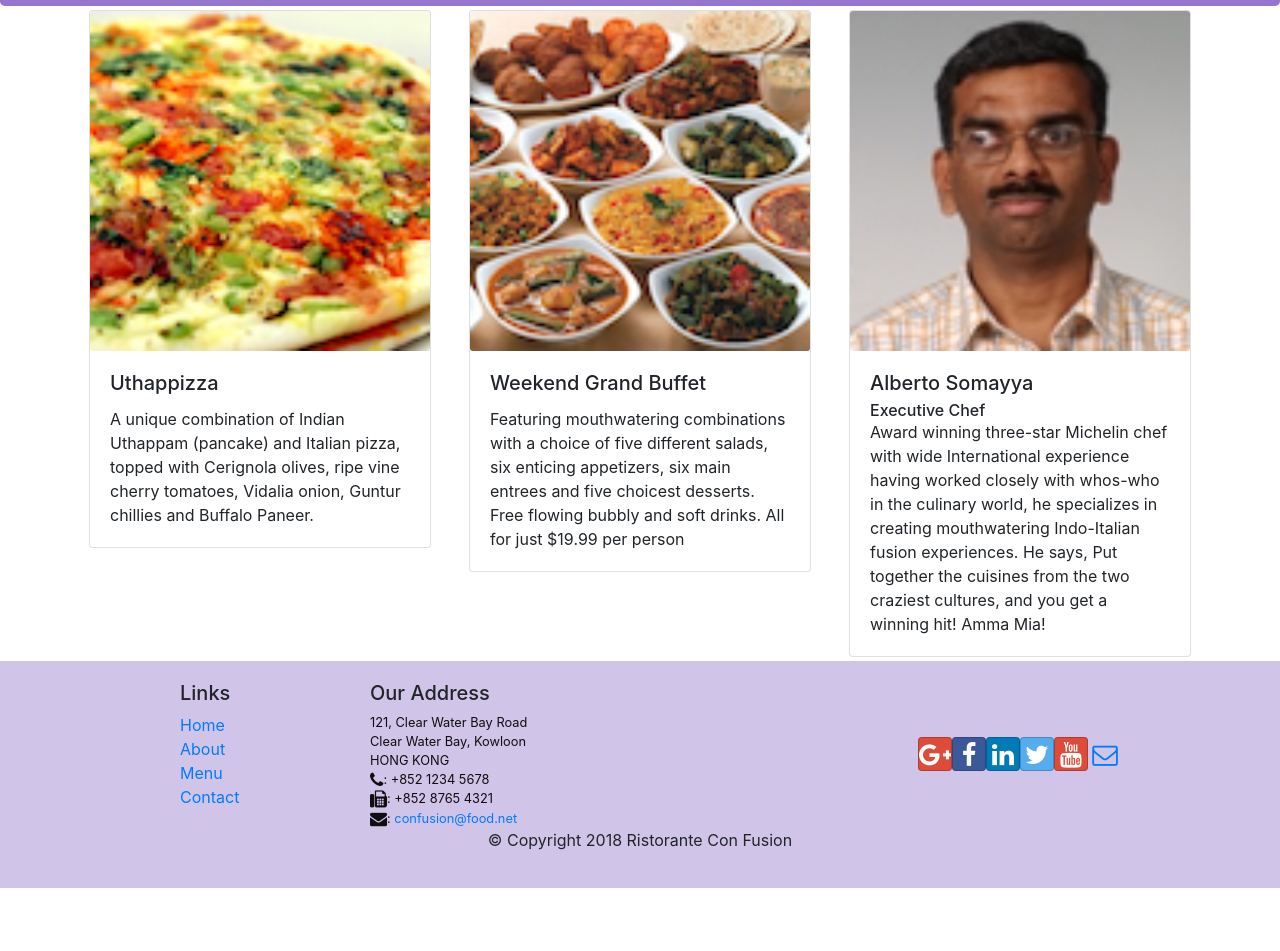
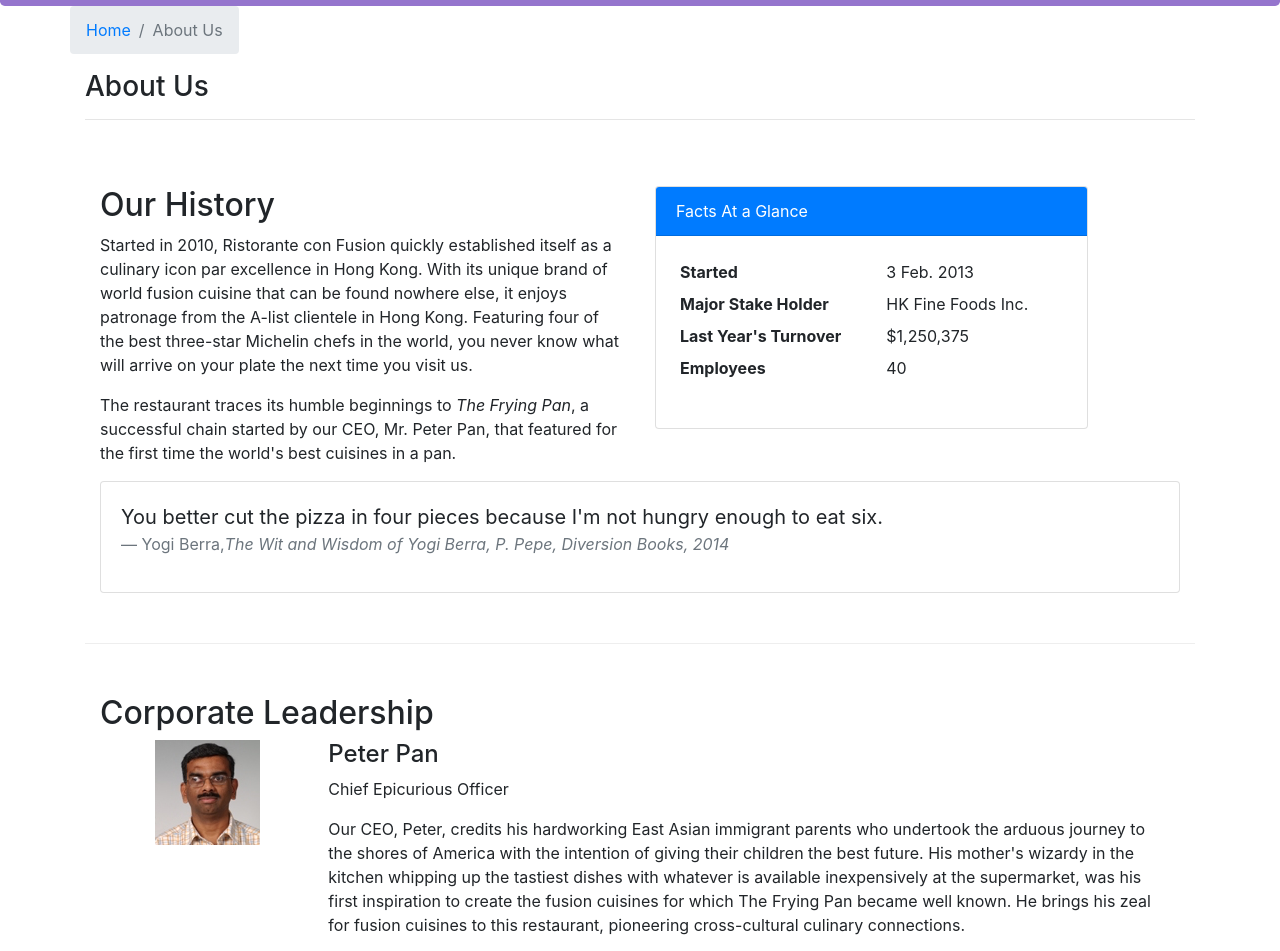
Before and after one commit to gpedraza1990/confusion-rect, a React (Create React App) app: page /aboutus in a window 1280 px wide. Before the commit this address led to /home. Shown: the part 336-1287 px from the top of the page. Before the commit the page ends 1224 px from the top, so only its background shows below. Built offline with nearby package versions, Linux system fonts and the light colour scheme.

Commit message:
Addint about us page
Finish assignment 2

```diff
--- /dev/null
+++ b/src/components/AboutComponent.js
@@ -0,0 +1,100 @@
+import React from 'react';
+import { Breadcrumb, BreadcrumbItem, Card, CardBody, CardHeader, Media } from 'reactstrap';
+import { Link } from 'react-router-dom';
+
+function RenderLeader({leader}){
+
+    return(
+       <div  key={leader.id} clasName="col-12 mt-5">
+            <Media tag="" >
+                <Media  left middle className="col-12 col-md-2 ">
+                    <Media object src={leader.image} alt={leader.name} />
+                </Media>
+                <Media body className="col-12 col-md-10 ">
+                    <Media heading>
+                    {leader.name}
+                    </Media>
+                    <p>{leader.designation}</p>
+                    <p>{leader.description}</p>
+                </Media>
+            </Media>
+       </div>
+
+
+    );
+
+}
+
+function About(props) {
+
+    const leaders = props.leaders.map((leader) => {
+        return (
+            <RenderLeader leader= {leader} />
+        );
+    });
+
+    return(
+        <div className="container">
+            <div className="row">
+                <Breadcrumb>
+                    <BreadcrumbItem><Link to="/home">Home</Link></BreadcrumbItem>
+                    <BreadcrumbItem active>About Us</BreadcrumbItem>
+                </Breadcrumb>
+                <div className="col-12">
+                    <h3>About Us</h3>
+                    <hr />
+                </div>
+            </div>
+            <div className="row row-content">
+                <div className="col-12 col-md-6">
+                    <h2>Our History</h2>
+                    <p>Started in 2010, Ristorante con Fusion quickly established itself as a culinary icon par excellence in Hong Kong. With its unique brand of world fusion cuisine that can be found nowhere else, it enjoys patronage from the A-list clientele in Hong Kong.  Featuring four of the best three-star Michelin chefs in the world, you never know what will arrive on your plate the next time you visit us.</p>
+                    <p>The restaurant traces its humble beginnings to <em>The Frying Pan</em>, a successful chain started by our CEO, Mr. Peter Pan, that featured for the first time the world's best cuisines in a pan.</p>
+                </div>
+                <div className="col-12 col-md-5">
+                    <Card>
+                        <CardHeader className="bg-primary text-white">Facts At a Glance</CardHeader>
+                        <CardBody>
+                            <dl className="row p-1">
+                                <dt className="col-6">Started</dt>
+                                <dd className="col-6">3 Feb. 2013</dd>
+                                <dt className="col-6">Major Stake Holder</dt>
+                                <dd className="col-6">HK Fine Foods Inc.</dd>
+                                <dt className="col-6">Last Year's Turnover</dt>
+                                <dd className="col-6">$1,250,375</dd>
+                                <dt className="col-6">Employees</dt>
+                                <dd className="col-6">40</dd>
+                            </dl>
+                        </CardBody>
+                    </Card>
+                </div>
+                <div className="col-12">
+                    <Card>
+                        <CardBody className="bg-faded">
+                            <blockquote className="blockquote">
+                                <p className="mb-0">You better cut the pizza in four pieces because
+                                    I'm not hungry enough to eat six.</p>
+                                <footer className="blockquote-footer">Yogi Berra,
+                                <cite title="Source Title">The Wit and Wisdom of Yogi Berra,
+                                    P. Pepe, Diversion Books, 2014</cite>
+                                </footer>
+                            </blockquote>
+                        </CardBody>
+                    </Card>
+                </div>
+            </div>
+            <div className="row row-content">
+                <div className="col-12">
+                    <h2>Corporate Leadership</h2>
+                </div>
+                <div className="col-12">
+                    <Media list>
+                        {leaders}
+                    </Media>
+                </div>
+            </div>
+        </div>
+    );
+}
+
+export default About;
--- a/src/components/MainComponent.js
+++ b/src/components/MainComponent.js
@@ -3,13 +3,15 @@
 import Footer from './FooterComponent';
 import Home from "./HomeComponent";
 import Menu from './MenuComponent';
-import Dishdetail from "./DishdetailComponent ";
+import Dishdetail from "./DishdetailComponent";
 import Contact from './ContactComponent';
 import { DISHES } from "../shered/dishes";
 import { COMMENTS } from "../shered/comment";
 import { PROMOTIONS } from "../shered/promotions";
 import { LEADERS } from "../shered/leaders";
 import {Switch, Route, Redirect} from 'react-router-dom';
+import AboutComponent from "./AboutComponent";
+import About from './AboutComponent';
 
 
 class Main extends Component {
@@ -49,6 +51,7 @@
             <Route exact path="/menu" component={()=> <Menu dishes={this.state.dishes} />} />
             <Route path="/menu/:dishId" component={DishWithId} />
             <Route exact path="/contactus" component={Contact}/>
+            <Route exact path="/aboutus" component={()=> <About leaders={this.state.leaders} />}/>
             <Redirect to="/home" />
         </Switch>
         <Footer/>
--- a/src/shered/leaders.js
+++ b/src/shered/leaders.js
@@ -23,7 +23,7 @@
       image: '/assets/images/alberto.png',
       designation: 'Chief Taste Officer',
       abbr: 'CTO',
-        featured: false,
+      featured: false,
       description: 'Blessed with the most discerning gustatory sense, Agumbe, our CFO, personally ensures that every dish that we serve meets his exacting tastes. Our chefs dread the tongue lashing that ensues if their dish does not meet his exacting standards. He lives by his motto, You click only if you survive my lick.'
     },
     {
```
Also changed, not shown: src/components/DishdetailComponent.js (renamed from src/components/DishdetailComponent .js).
